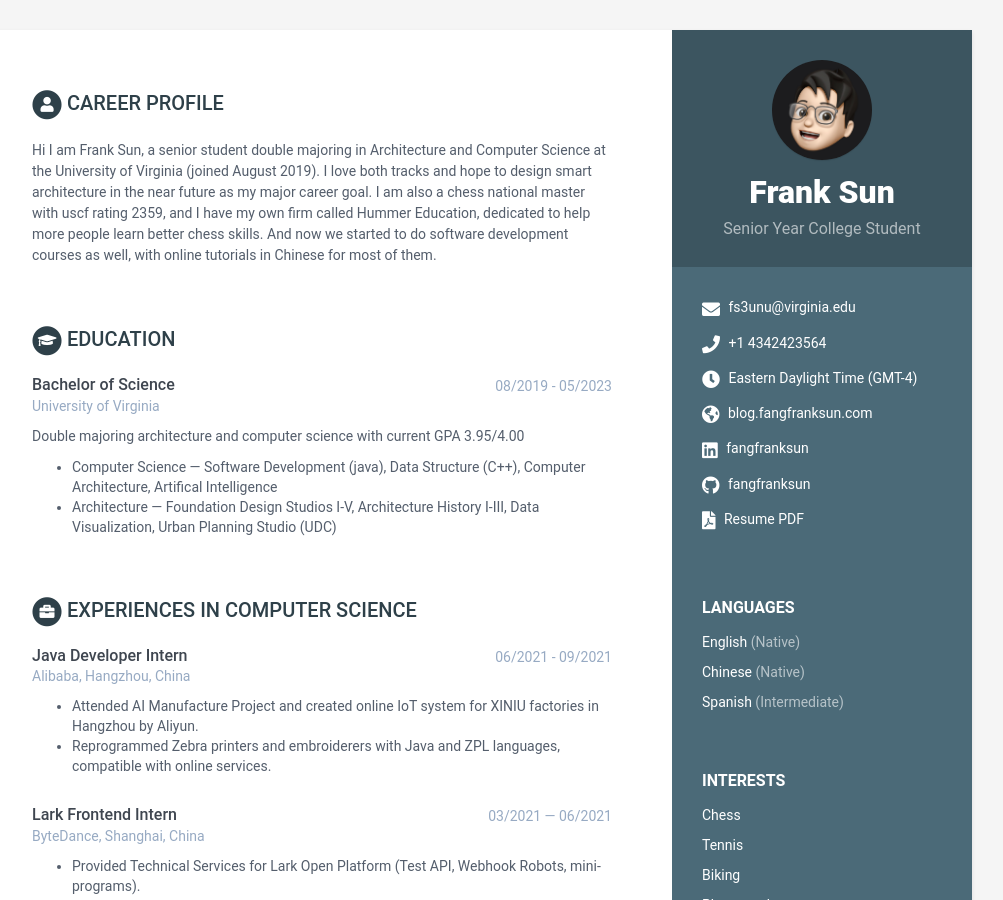
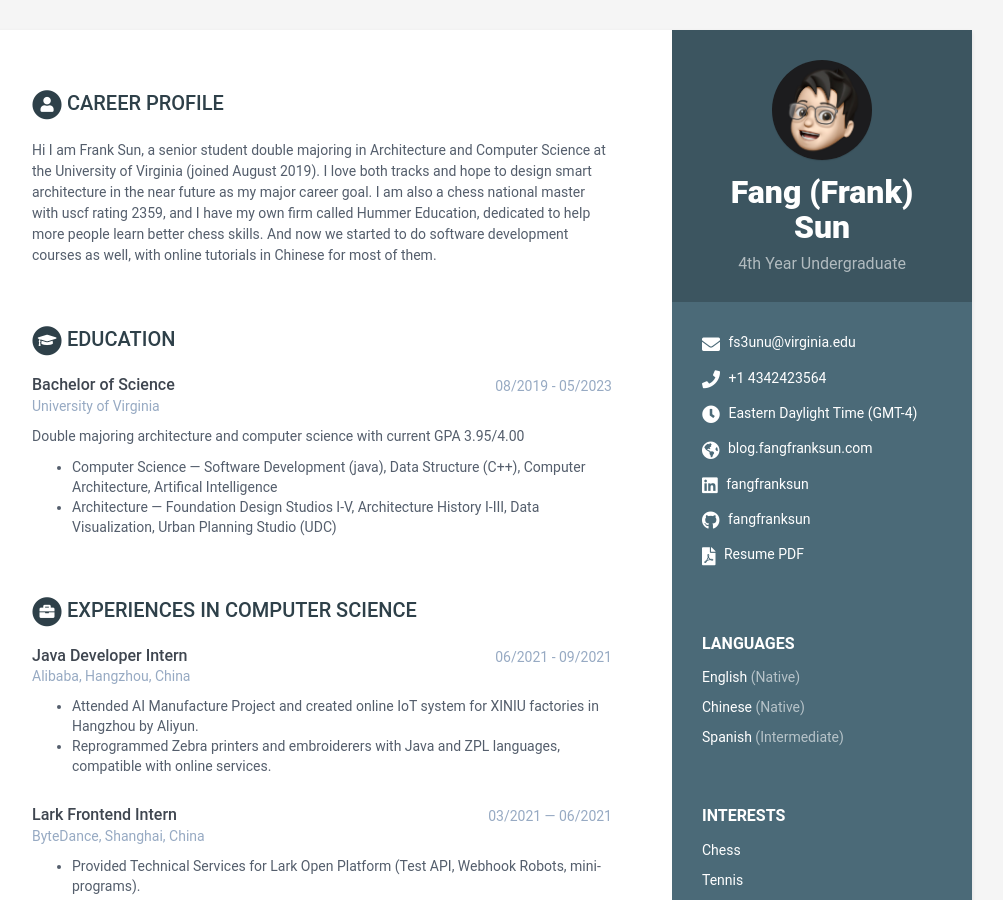
Before and after one commit to FangFrankSun/My_Resume, a Jekyll site: the page built from index.html, in a window 1280 px wide and 900 px high. Shown: the whole window, without its empty margins (168-1171 px from the left). Built offline with Jekyll 4.4.1, drawn with Linux system fonts in a browser that asks for light colours.

Commit message:
Update data.yml

```diff
--- a/_data/data.yml
+++ b/_data/data.yml
@@ -8,8 +8,8 @@ sidebar:
     skills&proficiency: True
 
     # Profile information
-    name: Frank Sun
-    tagline: Senior Year College Student
+    name: Fang (Frank) Sun
+    tagline: 4th Year Undergraduate
     avatar: profile.png  #place a 100x100 picture inside /assets/images/ folder and provide the name of the file below
 
     # Sidebar links
```
